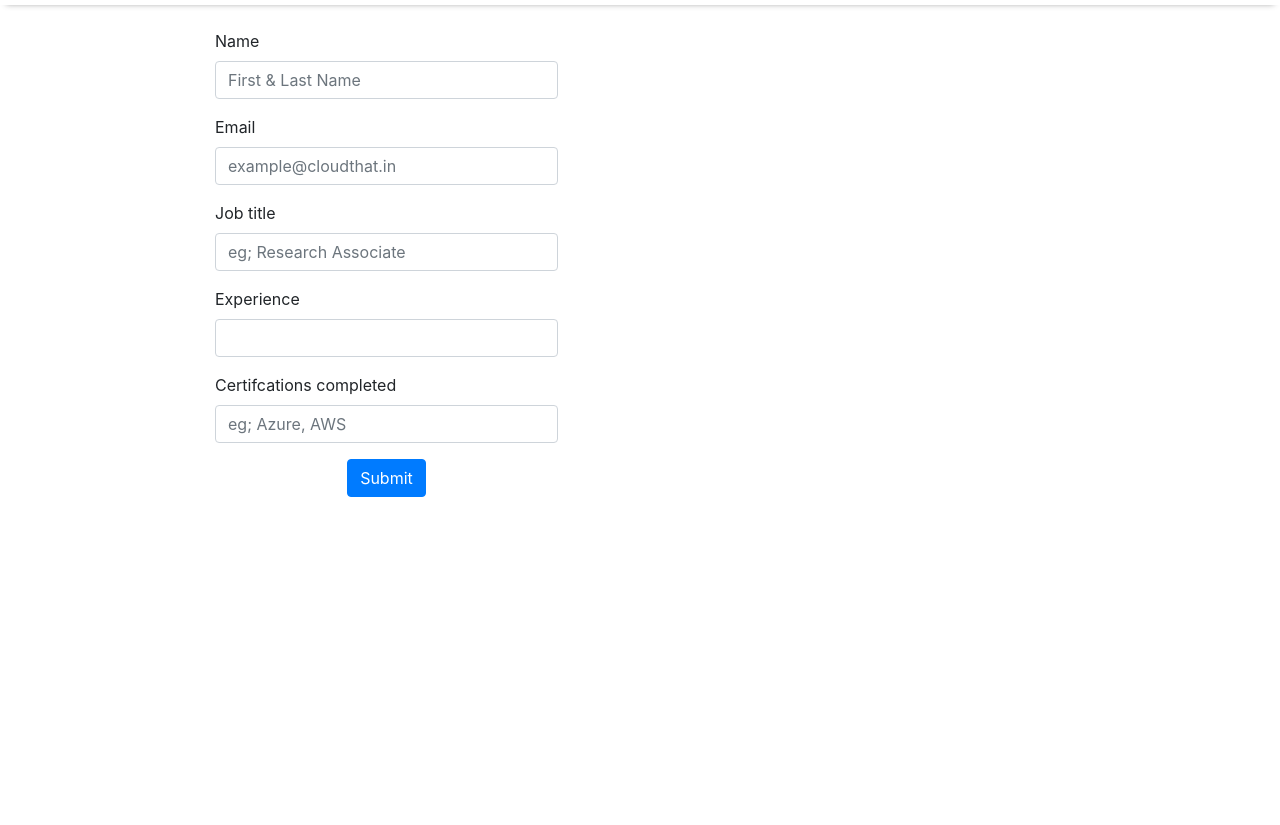
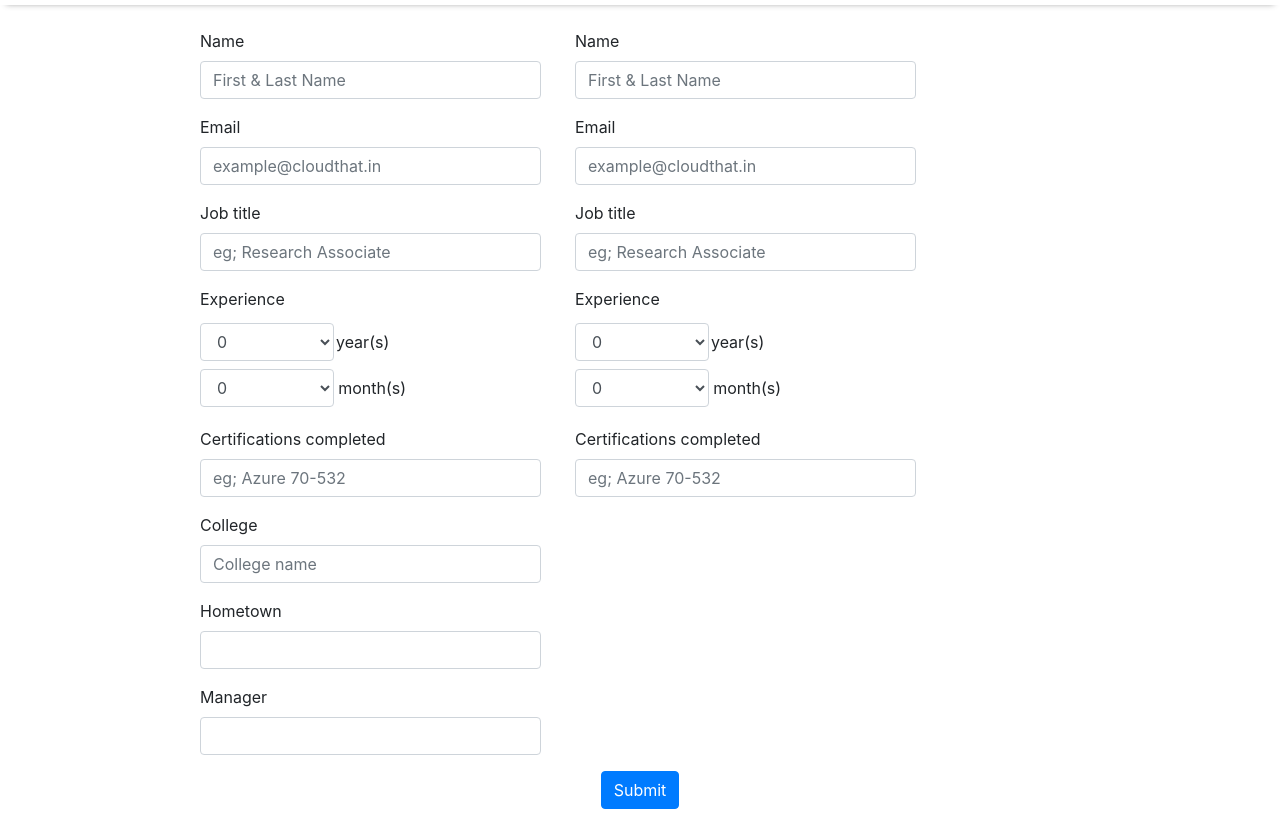
Before and after one commit to BlackIce21/internaleli, a website: page views/userreg.html in a window 1280 px wide. Shown: the part 61-886 px from the top of the page. Before the commit the page ends 800 px from the top, so only its background shows below. Drawn offline with nearby package versions, Linux system fonts and the light colour scheme.

Commit message:
Add fields

```diff
--- a/views/userreg.html
+++ b/views/userreg.html
@@ -1,7 +1,9 @@
 <html>
+
 <head>
   <meta charset="utf-8">
-<link rel="stylesheet" href="https://stackpath.bootstrapcdn.com/bootstrap/4.1.2/css/bootstrap.min.css" integrity="sha384-Smlep5jCw/wG7hdkwQ/Z5nLIefveQRIY9nfy6xoR1uRYBtpZgI6339F5dgvm/e9B" crossorigin="anonymous">  <script src="//maxcdn.bootstrapcdn.com/bootstrap/3.3.1/js/bootstrap.min.js"></script>
+  <link rel="stylesheet" href="https://stackpath.bootstrapcdn.com/bootstrap/4.1.2/css/bootstrap.min.css" integrity="sha384-Smlep5jCw/wG7hdkwQ/Z5nLIefveQRIY9nfy6xoR1uRYBtpZgI6339F5dgvm/e9B" crossorigin="anonymous">
+  <script src="//maxcdn.bootstrapcdn.com/bootstrap/3.3.1/js/bootstrap.min.js"></script>
   <script src="//maxcdn.bootstrapcdn.com/bootstrap/3.3.1/js/bootstrap.min.js"></script>
   <style type="text/css">
     .navbar-nav .navbar-center {
@@ -10,11 +12,11 @@
       transform: translatex(-50%);
     }
 
-.navbar-brand{
+    .navbar-brand {
       margin-left: 250px;
     }
 
-.navbar{
+    .navbar {
       box-shadow: 0 5px 6px -6px #999;
     }
 
@@ -24,6 +26,7 @@ ul {
     }
   </style>
 </head>
+
 <body>
   <div>
     <nav class="navbar navbar-expand-lg navbar-light">
@@ -40,8 +43,9 @@ ul {
     </nav>
     <br/>
     <div class="container">
-  <div class="col-sm-10">
-  <form class="form-horizontal justify-content-center" role="form" style="width: 50%;margin-left: 100px;">
+      <div class="row">
+        <div class="col-lg-5">
+          <form class="form-horizontal justify-content-center" role="form" style="width: 100%; margin-left:100px;">
             <div class="form-group">
               <label for="name" class="col-sm-2 control-label">Name</label>
               <div class="col-sm-10">
@@ -61,30 +65,121 @@ ul {
               </div>
             </div>
             <div class="form-group">
-        <label for="email" class="col-sm-4 control-label">Experience</label>
-        <div class="col-sm-10">
-            <input type="email" class="form-control" id="email" name="email" placeholder="" value="">
+              <label for="" class="col-sm-4 control-label">Experience</label>
+              <div class="form-inline">
+                <div class="col-sm-7 form-inline">
+                  <select class="form-control col-sm-7 my-1" id="years">
+                  <option>0</option>
+                  <option>1</option>
+                  <option>2</option>
+                  <option>3</option>
+                  <option>4</option>
+                </select>
+                  <label for="years" class="col-sm-3 control-label">year(s)</label>
+                </div>
+                <div class="col-sm-7 form-inline">
+                  <select class="form-control col-sm-7 my-1" id="months">
+                  <option>0</option>
+                  <option>1</option>
+                  <option>2</option>
+                  <option>3</option>
+                  <option>4</option>
+                </select>
+                  <label for="months" class="col-sm-4 control-label">month(s)</label>
+                </div>
               </div>
             </div>
             <div class="form-group">
-        <label for="degree" class="col-sm-8 control-label">Certifcations completed</label>
+              <label for="degree" class="col-sm-10 control-label">Certifications completed</label>
               <div class="col-sm-10">
-            <input type="text" class="form-control" id="human" name="human" placeholder="eg; Azure, AWS">
+                <input type="text" class="form-control" id="placeholderid" name="certs" placeholder="eg; Azure 70-532">
               </div>
             </div>
+            <div class="form-group">
+              <label for="college" class="col-sm-10 control-label">College</label>
+              <div class="col-sm-10">
+                <input type="text" class="form-control" id="placeholderid" name="college" placeholder="College name">
+              </div>
+            </div>
+            <div class="form-group">
+              <label for="home" class="col-sm-10 control-label">Hometown</label>
+              <div class="col-sm-10">
+                <input type="text" class="form-control" id="placeholderid" name="home" placeholder="">
+              </div>
+            </div>
+            <div class="form-group">
+              <label for="manager" class="col-sm-10 control-label">Manager</label>
+              <div class="col-sm-10">
+                <input type="text" class="form-control" id="placeholderid" name="manager" placeholder="">
+              </div>
+            </div>
+        </div>
+        <div class="col-lg-5">
+          <form class="form-horizontal justify-content-center" role="form" style="width: 100%; margin-right:100px;">
+            <div class="form-group">
+              <label for="name" class="col-sm-2 control-label">Name</label>
+              <div class="col-sm-10">
+                <input type="text" class="form-control" id="name" name="name" placeholder="First & Last Name" value="">
+              </div>
+            </div>
+            <div class="form-group">
+              <label for="email" class="col-sm-2 control-label">Email</label>
+              <div class="col-sm-10">
+                <input type="email" class="form-control" id="email" name="email" placeholder="example@cloudthat.in" value="">
+              </div>
+            </div>
+            <div class="form-group">
+              <label for="email" class="col-sm-4 control-label">Job title</label>
+              <div class="col-sm-10">
+                <input type="text" class="form-control" id="email" name="title" placeholder="eg; Research Associate" value="">
+              </div>
+            </div>
+            <div class="form-group">
+              <label for="" class="col-sm-4 control-label">Experience</label>
+              <div class="form-inline">
+                <div class="col-sm-7 form-inline">
+                  <select class="form-control col-sm-7 my-1" id="years">
+                    <option>0</option>
+                    <option>1</option>
+                    <option>2</option>
+                    <option>3</option>
+                    <option>4</option>
+                  </select>
+                  <label for="years" class="col-sm-3 control-label">year(s)</label>
+                </div>
+                <div class="col-sm-7 form-inline">
+                  <select class="form-control col-sm-7 my-1" id="months">
+                    <option>0</option>
+                    <option>1</option>
+                    <option>2</option>
+                    <option>3</option>
+                    <option>4</option>
+                  </select>
+                  <label for="months" class="col-sm-4 control-label">month(s)</label>
+                </div>
+              </div>
+            </div>
+            <div class="form-group">
+              <label for="degree" class="col-sm-10 control-label">Certifications completed</label>
+              <div class="col-sm-10">
+                <input type="text" class="form-control" id="placeholderid" name="certs" placeholder="eg; Azure 70-532">
+              </div>
+            </div>
+        </div>
+      </div>
+    </div>
+    <div class="row justify-content-center">
       <div class="form-group">
         <div class="col-sm-10 col-sm-offset-2 text-center">
           <input id="submit" name="submit" type="submit" value="Submit" class="btn btn-primary">
         </div>
       </div>
-    <div class="form-group">
-        <div class="col-sm-10 col-sm-offset-2">
-        </div>
     </div>
     </form>
-</div>
+
   </div>
   </div>
   </div>
 </body>
+
 </html>
```
Lines whose indentation alone changed are shown as unchanged.
